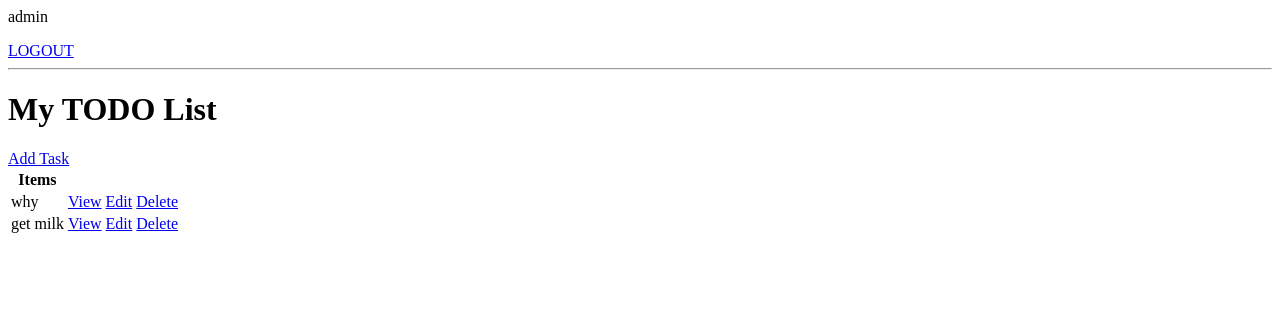
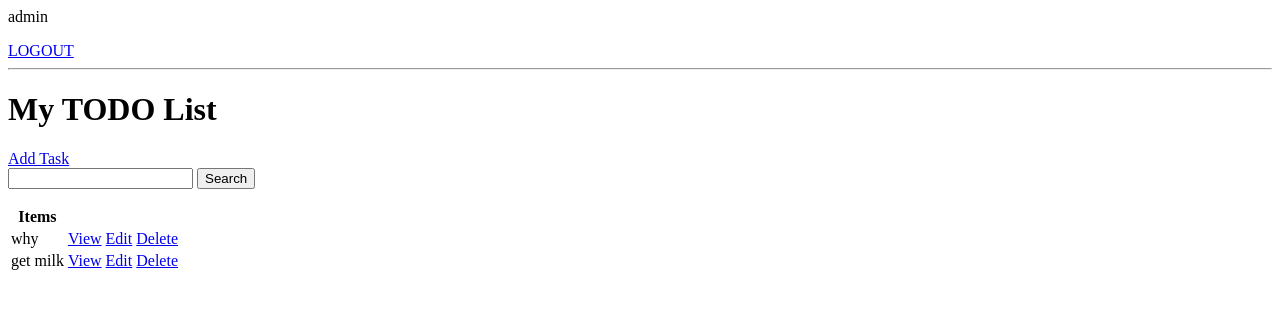
Before and after one commit to nevilia/Todo, a Django app: page / in a window 1280 px wide. Shown: the top 309 px of the page. Run offline with Django 4.2, Linux system fonts and the light colour scheme; a user stored in the database is signed in; data comes from the database, SQL or seed files in the repository; both versions use the stored data as it was after the commit.

Commit message:
added search bar

```diff
--- a/base/templates/base/task_list.html
+++ b/base/templates/base/task_list.html
@@ -8,6 +8,11 @@
 <h1>My TODO List</h1>
 
 <a href="{% url 'task-create' %}">Add Task</a>
+
+<form action="" method="get">
+    <input type="text" name="search-area" value="{{search_input}}">
+    <input type="submit" value="Search">
+</form>
 
 <table>
     <tr>
--- a/base/views.py
+++ b/base/views.py
@@ -43,17 +43,13 @@ class TaskList(LoginRequiredMixin, ListView):
     context_object_name = 'tasks'
 
     def get_context_data(self, **kwargs):
-        # context = super().get_context_data(**kwargs)
-        # context['tasks'] = context['tasks'].filter(user=self.request.user)
-        # context['count'] = context['tasks'].filter(complete=False).count()
         context = super().get_context_data(**kwargs)
         context['tasks'] = context['tasks'].filter(user=self.request.user)
         context['count'] = context['tasks'].filter(complete=False).count()
 
         search_input = self.request.GET.get('search-area') or ''
         if search_input:
-            context['tasks'] = context['tasks'].filter(
-                title__contains=search_input)
+            context['tasks'] = context['tasks'].filter(title__contains=search_input)
 
         context['search_input'] = search_input
         return context
```
Also changed, not shown: db.sqlite3.
